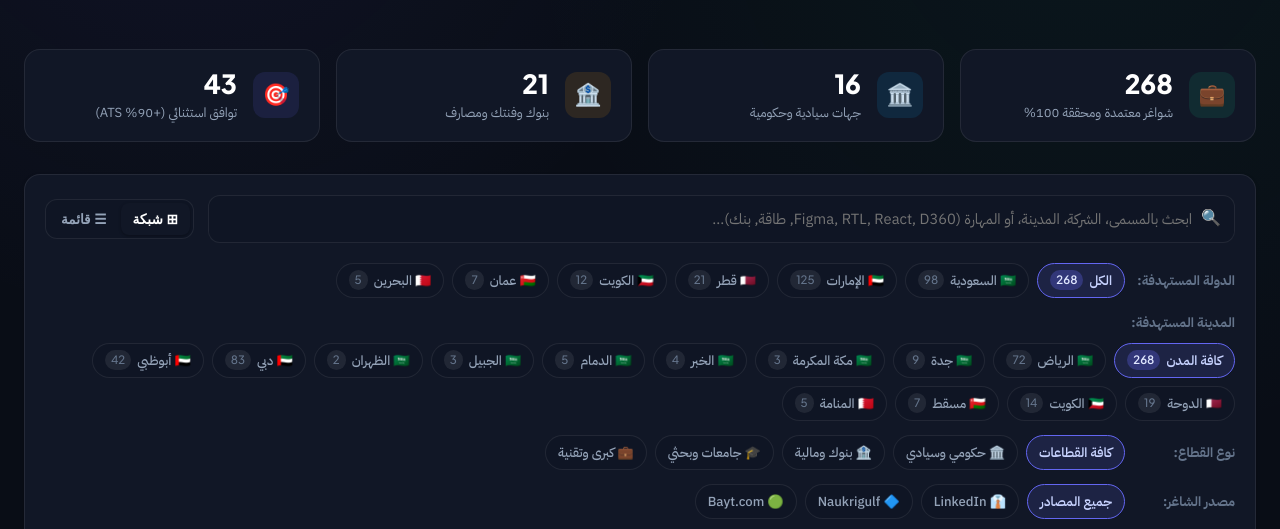
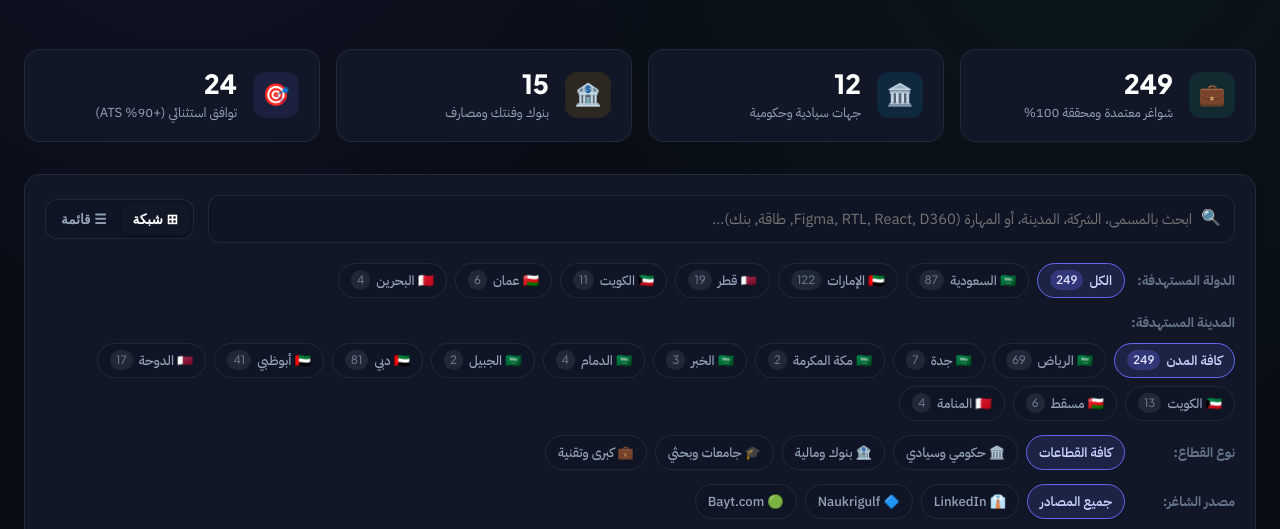
Before and after one commit to 7usien/smart-scout-jobs, a plain HTML site: page index.html in a window 1280 px wide. Shown: the part 271-800 px from the top of the page. Drawn offline with Linux system fonts and the light colour scheme.

Commit message:
feat: sync updated jobs portal
Co-authored-by: OpenBot <335604065+openbotgit[bot]@users.noreply.github.com>

```diff
--- a/index.html
+++ b/index.html
@@ -1046,28 +1046,28 @@
             <div class="kpi-card">
                 <div class="kpi-icon-wrap" style="background: rgba(16, 185, 129, 0.12); color: #34d399;">💼</div>
                 <div>
-                    <div class="kpi-num" id="totalJobsKpi">268</div>
+                    <div class="kpi-num" id="totalJobsKpi">249</div>
                     <div class="kpi-label">شواغر معتمدة ومحققة 100%</div>
                 </div>
             </div>
             <div class="kpi-card">
                 <div class="kpi-icon-wrap" style="background: rgba(14, 165, 233, 0.12); color: #38bdf8;">🏛️</div>
                 <div>
-                    <div class="kpi-num" id="govJobsKpi">16</div>
+                    <div class="kpi-num" id="govJobsKpi">12</div>
                     <div class="kpi-label">جهات سيادية وحكومية</div>
                 </div>
             </div>
             <div class="kpi-card">
                 <div class="kpi-icon-wrap" style="background: rgba(245, 158, 11, 0.12); color: #fbbf24;">🏦</div>
                 <div>
-                    <div class="kpi-num" id="bankJobsKpi">21</div>
+                    <div class="kpi-num" id="bankJobsKpi">15</div>
                     <div class="kpi-label">بنوك وفنتك ومصارف</div>
                 </div>
             </div>
             <div class="kpi-card">
                 <div class="kpi-icon-wrap" style="background: rgba(99, 102, 241, 0.12); color: #a5b4fc;">🎯</div>
                 <div>
-                    <div class="kpi-num" id="highMatchKpi">43</div>
+                    <div class="kpi-num" id="highMatchKpi">24</div>
                     <div class="kpi-label">توافق استثنائي (+90% ATS)</div>
                 </div>
             </div>
@@ -1097,13 +1097,13 @@
                 <div class="filter-line">
                     <span class="filter-tag-title">الدولة المستهدفة:</span>
                     <div class="pill-group" id="countryPills">
-                        <span class="pill active" data-filter="country" data-val="all">الكل <span class="pill-count">268</span></span>
-                        <span class="pill" data-filter="country" data-val="ksa">🇸🇦 السعودية <span class="pill-count">98</span></span>
-                        <span class="pill" data-filter="country" data-val="uae">🇦🇪 الإمارات <span class="pill-count">125</span></span>
-                        <span class="pill" data-filter="country" data-val="qatar">🇶🇦 قطر <span class="pill-count">21</span></span>
-                        <span class="pill" data-filter="country" data-val="kuwait">🇰🇼 الكويت <span class="pill-count">12</span></span>
-                        <span class="pill" data-filter="country" data-val="oman">🇴🇲 عمان <span class="pill-count">7</span></span>
-                        <span class="pill" data-filter="country" data-val="bahrain">🇧🇭 البحرين <span class="pill-count">5</span></span>
+                        <span class="pill active" data-filter="country" data-val="all">الكل <span class="pill-count">249</span></span>
+                        <span class="pill" data-filter="country" data-val="ksa">🇸🇦 السعودية <span class="pill-count">87</span></span>
+                        <span class="pill" data-filter="country" data-val="uae">🇦🇪 الإمارات <span class="pill-count">122</span></span>
+                        <span class="pill" data-filter="country" data-val="qatar">🇶🇦 قطر <span class="pill-count">19</span></span>
+                        <span class="pill" data-filter="country" data-val="kuwait">🇰🇼 الكويت <span class="pill-count">11</span></span>
+                        <span class="pill" data-filter="country" data-val="oman">🇴🇲 عمان <span class="pill-count">6</span></span>
+                        <span class="pill" data-filter="country" data-val="bahrain">🇧🇭 البحرين <span class="pill-count">4</span></span>
                     </div>
                 </div>
 
@@ -1111,20 +1111,20 @@
                 <div class="filter-line" id="cityFilterLine">
                     <span class="filter-tag-title">المدينة المستهدفة:</span>
                     <div class="pill-group" id="cityPills">
-                        <span class="pill active" data-filter="city" data-val="all">كافة المدن <span class="pill-count">268</span></span>
-                        <span class="pill" data-filter="city" data-val="الرياض">🇸🇦 الرياض <span class="pill-count">72</span></span>
-                        <span class="pill" data-filter="city" data-val="جدة">🇸🇦 جدة <span class="pill-count">9</span></span>
-                        <span class="pill" data-filter="city" data-val="مكة المكرمة">🇸🇦 مكة المكرمة <span class="pill-count">3</span></span>
-                        <span class="pill" data-filter="city" data-val="الخبر">🇸🇦 الخبر <span class="pill-count">4</span></span>
-                        <span class="pill" data-filter="city" data-val="الدمام">🇸🇦 الدمام <span class="pill-count">5</span></span>
-                        <span class="pill" data-filter="city" data-val="الجبيل">🇸🇦 الجبيل <span class="pill-count">3</span></span>
-                        <span class="pill" data-filter="city" data-val="الظهران">🇸🇦 الظهران <span class="pill-count">2</span></span>
-                        <span class="pill" data-filter="city" data-val="دبي">🇦🇪 دبي <span class="pill-count">83</span></span>
-                        <span class="pill" data-filter="city" data-val="أبوظبي">🇦🇪 أبوظبي <span class="pill-count">42</span></span>
-                        <span class="pill" data-filter="city" data-val="الدوحة">🇶🇦 الدوحة <span class="pill-count">19</span></span>
-                        <span class="pill" data-filter="city" data-val="مدينة الكويت">🇰🇼 الكويت <span class="pill-count">14</span></span>
-                        <span class="pill" data-filter="city" data-val="مسقط">🇴🇲 مسقط <span class="pill-count">7</span></span>
-                        <span class="pill" data-filter="city" data-val="المنامة">🇧🇭 المنامة <span class="pill-count">5</span></span>
+                        <span class="pill active" data-filter="city" data-val="all">كافة المدن <span class="pill-count">249</span></span>
+                        <span class="pill" data-filter="city" data-val="الرياض">🇸🇦 الرياض <span class="pill-count">69</span></span>
+                        <span class="pill" data-filter="city" data-val="جدة">🇸🇦 جدة <span class="pill-count">7</span></span>
+                        <span class="pill" data-filter="city" data-val="مكة المكرمة">🇸🇦 مكة المكرمة <span class="pill-count">2</span></span>
+                        <span class="pill" data-filter="city" data-val="الخبر">🇸🇦 الخبر <span class="pill-count">3</span></span>
+                        <span class="pill" data-filter="city" data-val="الدمام">🇸🇦 الدمام <span class="pill-count">4</span></span>
+                        <span class="pill" data-filter="city" data-val="الجبيل">🇸🇦 الجبيل <span class="pill-count">2</span></span>
+                        </span>
+                        <span class="pill" data-filter="city" data-val="دبي">🇦🇪 دبي <span class="pill-count">81</span></span>
+                        <span class="pill" data-filter="city" data-val="أبوظبي">🇦🇪 أبوظبي <span class="pill-count">41</span></span>
+                        <span class="pill" data-filter="city" data-val="الدوحة">🇶🇦 الدوحة <span class="pill-count">17</span></span>
+                        <span class="pill" data-filter="city" data-val="مدينة الكويت">🇰🇼 الكويت <span class="pill-count">13</span></span>
+                        <span class="pill" data-filter="city" data-val="مسقط">🇴🇲 مسقط <span class="pill-count">6</span></span>
+                        <span class="pill" data-filter="city" data-val="المنامة">🇧🇭 المنامة <span class="pill-count">4</span></span>
                     </div>
                 </div>
 
@@ -1694,8 +1694,50 @@
             }
         });
 
+
+        function updateDynamicStats() {
+            const total = jobsData.length;
+            const elTotal = document.getElementById("totalJobsKpi");
+            if (elTotal) elTotal.textContent = total;
+            const elGov = document.getElementById("govJobsKpi");
+            if (elGov) elGov.textContent = jobsData.filter(j => j.sector === "gov").length;
+            const elBank = document.getElementById("bankJobsKpi");
+            if (elBank) elBank.textContent = jobsData.filter(j => j.sector === "bank").length;
+            const elHigh = document.getElementById("highMatchKpi");
+            if (elHigh) elHigh.textContent = jobsData.filter(j => (j.match || 0) >= 90).length;
+
+            document.querySelectorAll("#countryPills .pill").forEach(pill => {
+                const val = pill.getAttribute("data-val");
+                const countSpan = pill.querySelector(".pill-count");
+                if (!countSpan) return;
+                if (val === "all") {
+                    countSpan.textContent = total;
+                } else {
+                    countSpan.textContent = jobsData.filter(j => j.country === val).length;
+                }
+            });
+
+            document.querySelectorAll("#cityPills .pill").forEach(pill => {
+                const val = pill.getAttribute("data-val");
+                const countSpan = pill.querySelector(".pill-count");
+                if (!countSpan) return;
+                if (val === "all") {
+                    countSpan.textContent = total;
+                } else {
+                    const count = jobsData.filter(j => j.city === val).length;
+                    countSpan.textContent = count;
+                    if (count === 0 && val !== "all") {
+                        pill.style.display = "none";
+                    } else {
+                        pill.style.display = "inline-flex";
+                    }
+                }
+            });
+        }
+
         // Initial Render
         updateFavCountBadge();
+        updateDynamicStats();
         renderJobs();
     </script>
 </body>
```
